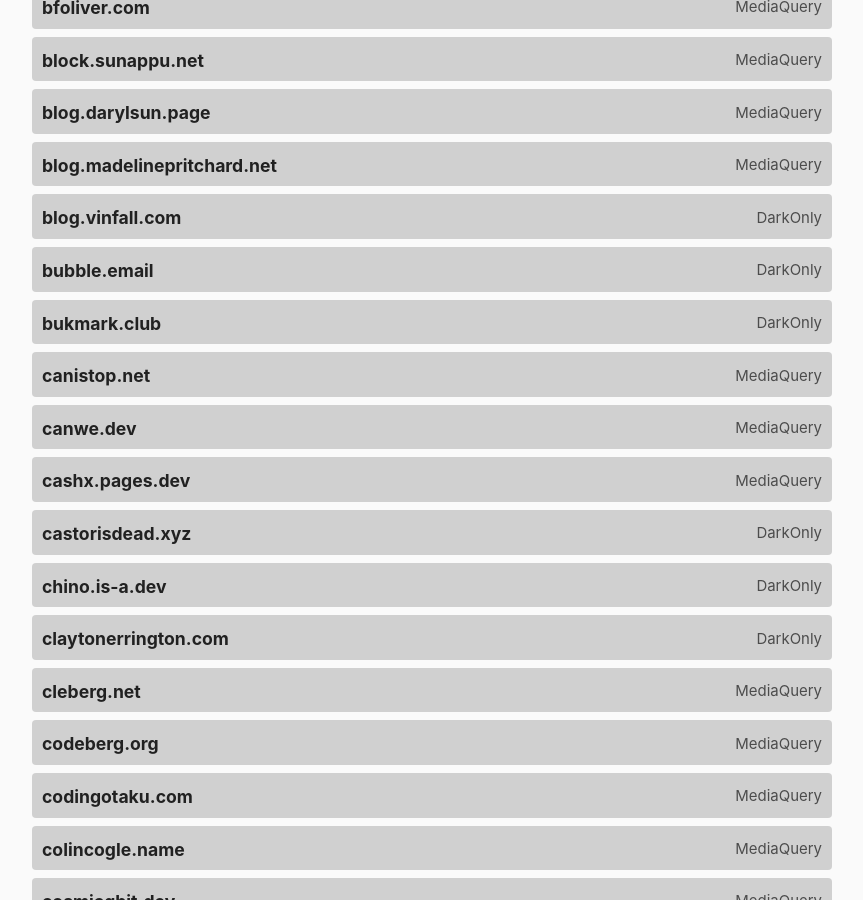
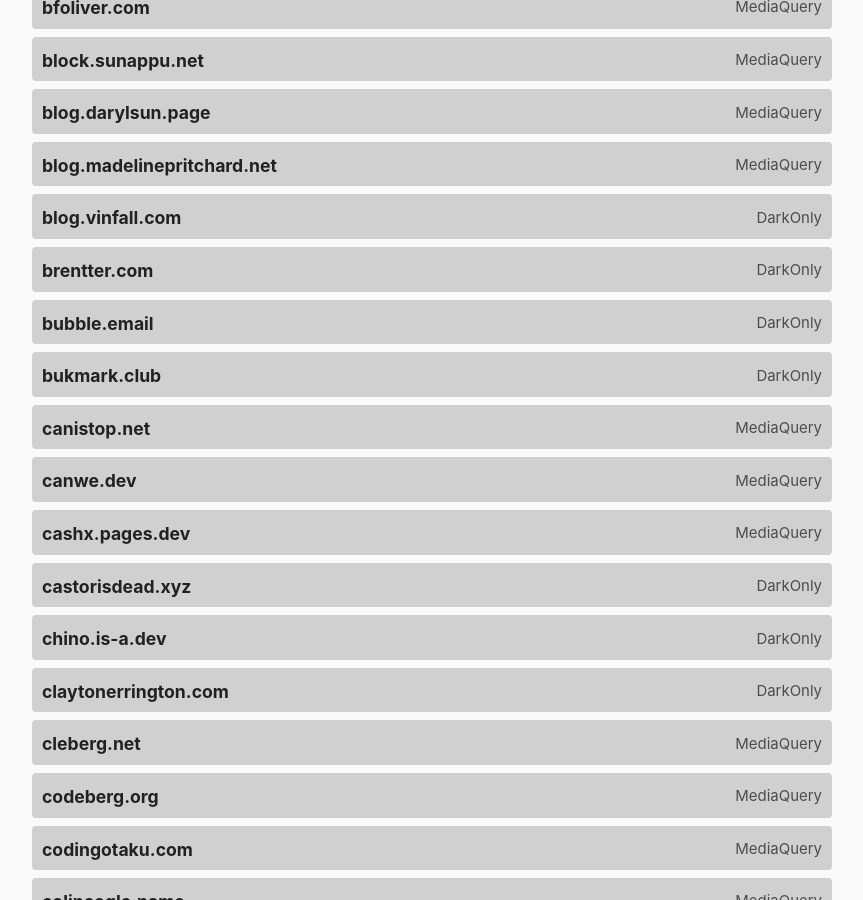
Before and after one commit to katherinek727/darktheme.club, a Jekyll site: the page built from index.md, in a window 1280 px wide and 900 px high, scrolled down 1375 px. Shown: the whole window, without its empty margins (208-1071 px from the left). Built offline with Jekyll 4.4.1, drawn with Linux system fonts in a browser that asks for light colours.

Commit message:
Added brentter.com to sites.yml
Added per instructions

```diff
--- a/_data/sites.yml
+++ b/_data/sites.yml
@@ -667,3 +667,8 @@
   url: https://zwbetz.com/
   method: javascript
   last_checked: 2024-02-27
+
+- domain: brentter.com
+  url: https://brentter.com/
+  method: darkonly
+  last_checked: 2024-10-19
```
